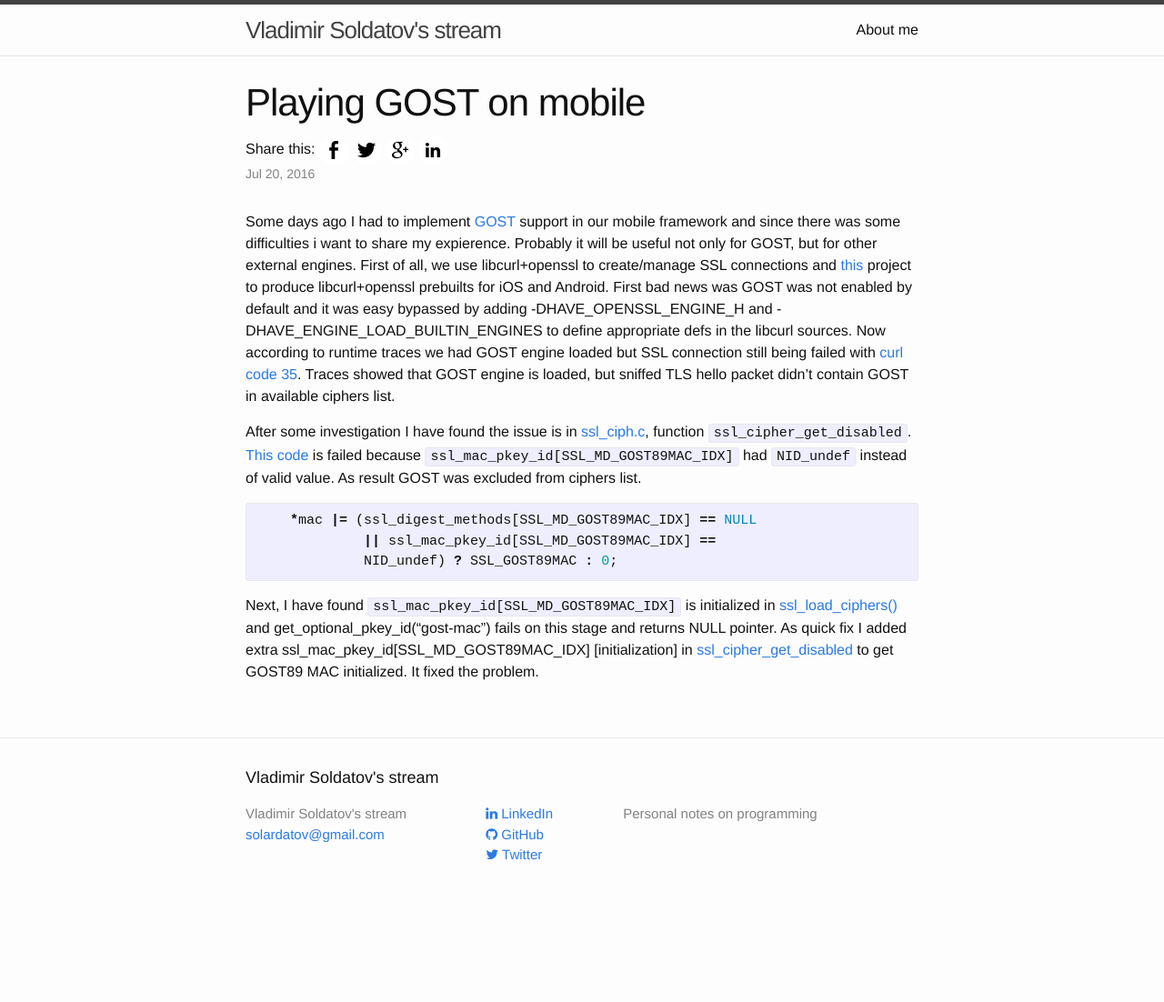
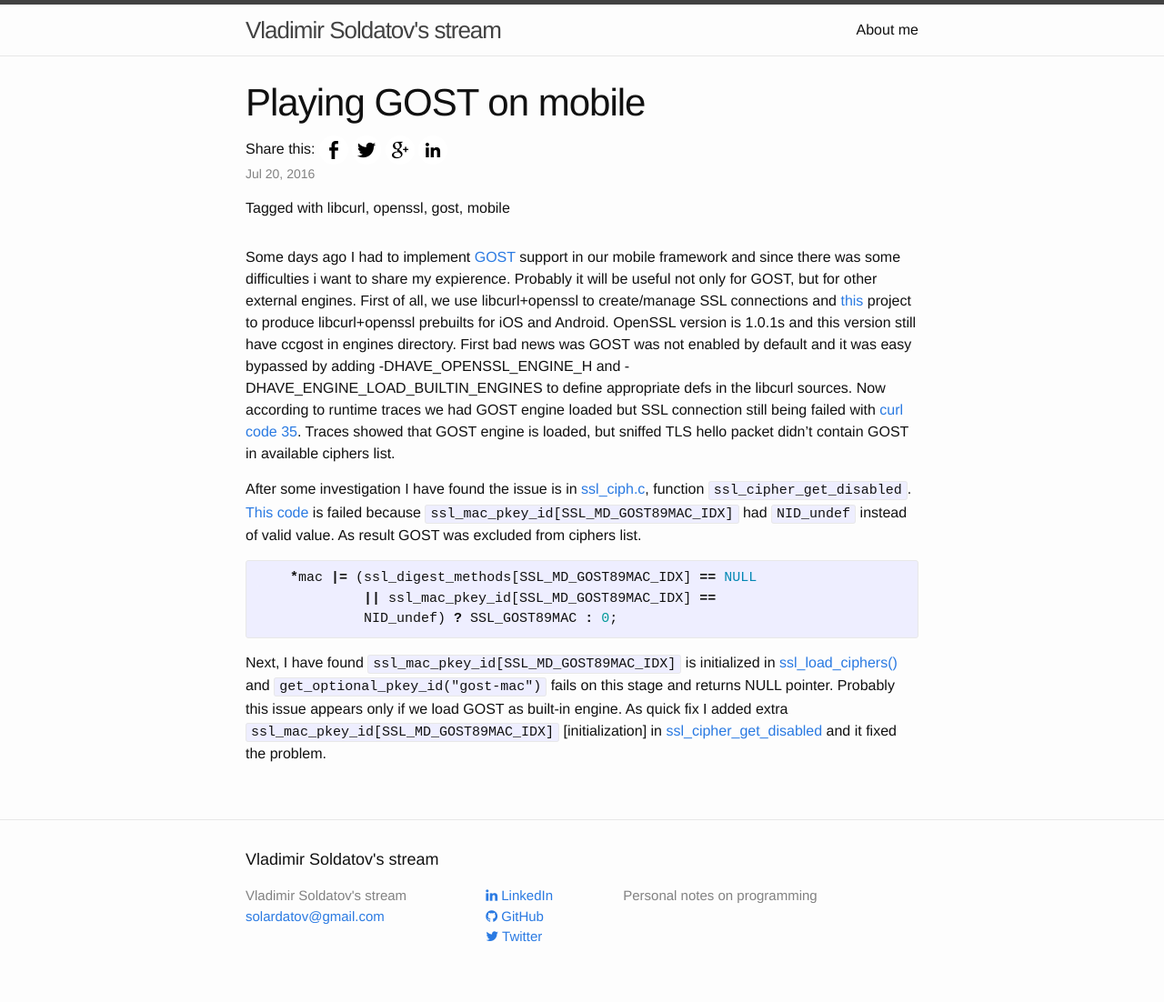
Before and after one commit to solardatov/solardatov.github.io, a Jekyll site: the page built from _posts/2016-07-20-gost-pain.markdown, in a window 1280 px wide. Shown: the whole page at 91% size. Built offline with Jekyll 4.4.1, drawn with Linux system fonts in a browser that asks for light colours; nearby versions of some CDN libraries; comment, search, counter and statistics services are not loaded; before the commit the page ends 1012 px from its top, so only the background shows below that.

Commit message:
small fixes

```diff
--- a/_layouts/post.html
+++ b/_layouts/post.html
@@ -16,6 +16,8 @@ layout: default
 
 
     <p class="post-meta"><time datetime="{{ page.date | date_to_xmlschema }}" itemprop="datePublished">{{ page.date | date: "%b %-d, %Y" }}</time>{% if page.author %} • <span itemprop="author" itemscope itemtype="http://schema.org/Person"><span itemprop="name">{{ page.author }}</span></span>{% endif %}</p>
+
+    Tagged with {{ page.categories | join: ', ' }}
   </header>
 
 
--- a/_posts/2016-07-20-gost-pain.markdown
+++ b/_posts/2016-07-20-gost-pain.markdown
@@ -7,7 +7,7 @@ published: true
 comments: true
 ---
 
-Some days ago I had to implement [GOST] support in our mobile framework and since there was some difficulties i want to share my expierence. Probably it will be useful not only for GOST, but for other external engines. First of all, we use libcurl+openssl to create/manage SSL connections and [this] project to produce libcurl+openssl prebuilts for iOS and Android. First bad news was GOST was not enabled by default and it was easy bypassed by adding -DHAVE_OPENSSL_ENGINE_H and -DHAVE_ENGINE_LOAD_BUILTIN_ENGINES to define appropriate defs in the libcurl sources. Now according to runtime traces we had GOST engine loaded but SSL connection still being failed with [curl code 35]. Traces showed that GOST engine is loaded, but sniffed TLS hello packet didn't contain GOST in available ciphers list.
+Some days ago I had to implement [GOST] support in our mobile framework and since there was some difficulties i want to share my expierence. Probably it will be useful not only for GOST, but for other external engines. First of all, we use libcurl+openssl to create/manage SSL connections and [this] project to produce libcurl+openssl prebuilts for iOS and Android. OpenSSL version is 1.0.1s and this version still have ccgost in engines directory. First bad news was GOST was not enabled by default and it was easy bypassed by adding -DHAVE_OPENSSL_ENGINE_H and -DHAVE_ENGINE_LOAD_BUILTIN_ENGINES to define appropriate defs in the libcurl sources. Now according to runtime traces we had GOST engine loaded but SSL connection still being failed with [curl code 35]. Traces showed that GOST engine is loaded, but sniffed TLS hello packet didn't contain GOST in available ciphers list.
 
 After some investigation I have found the issue is in [ssl_ciph.c], function `ssl_cipher_get_disabled`. [This code] is failed because `ssl_mac_pkey_id[SSL_MD_GOST89MAC_IDX]` had `NID_undef` instead of valid value. As result GOST was excluded from ciphers list.
 
@@ -17,7 +17,7 @@ After some investigation I have found the issue is in [ssl_ciph.c], function `ss
              NID_undef) ? SSL_GOST89MAC : 0;
 {% endhighlight %}
 
-Next, I have found `ssl_mac_pkey_id[SSL_MD_GOST89MAC_IDX]` is initialized in [ssl_load_ciphers()] and get_optional_pkey_id("gost-mac") fails on this stage and returns NULL pointer. As quick fix I added extra ssl_mac_pkey_id[SSL_MD_GOST89MAC_IDX] [initialization] in [ssl_cipher_get_disabled] to get GOST89 MAC initialized.  It fixed the problem.
+Next, I have found `ssl_mac_pkey_id[SSL_MD_GOST89MAC_IDX]` is initialized in [ssl_load_ciphers()] and `get_optional_pkey_id("gost-mac")` fails on this stage and returns NULL pointer. Probably this issue appears only if we load GOST as built-in engine. As quick fix I added extra `ssl_mac_pkey_id[SSL_MD_GOST89MAC_IDX]` [initialization] in [ssl_cipher_get_disabled] and it fixed the problem.
 
 
 [GOST]: https://en.wikipedia.org/wiki/GOST
```
Also changed, not shown: _posts/2016-06-28-welcome-to-jekyll.markdown (deleted, +0 -45 lines).
